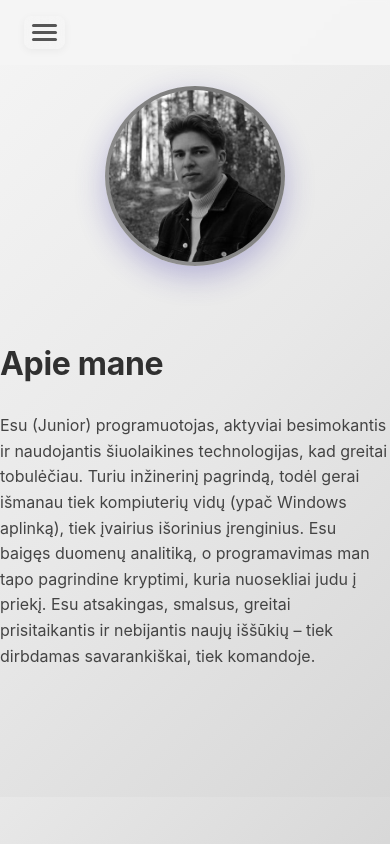
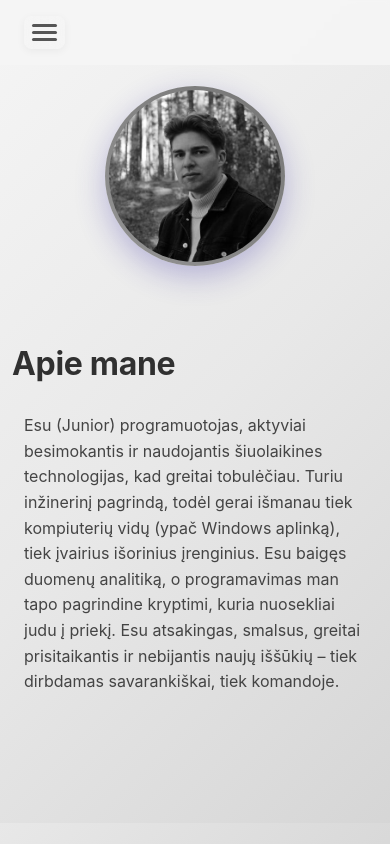
Before and after one commit to StAinius/Portfolio, a React (Vite) app: page / in a window 390 px wide. Shown: the top 844 px of the page. Built offline with nearby package versions, Linux system fonts and the light colour scheme.

Commit message:
Update portfolio - Wed 07/30/2025 11:28:46.56

```diff
--- a/src/index.css
+++ b/src/index.css
@@ -380,7 +380,12 @@ a:hover {
     flex-direction: column;
     text-align: center;
     gap: 2rem;
-    padding: 1rem 0;
+    padding: 1rem 16px;
+  }
+
+  #about p {
+    padding: 0 16px;
+    text-align: left;
   }
 
   .profile-photo-container {
@@ -487,6 +492,11 @@ a:hover {
 
   .about-row {
     gap: 1.5rem;
+    padding: 1rem 12px;
+  }
+
+  #about p {
+    padding: 0 12px;
   }
 
   #skills ul li {
```
Also changed, not shown: 3 other files (tests, documents, lock files or other folders).
